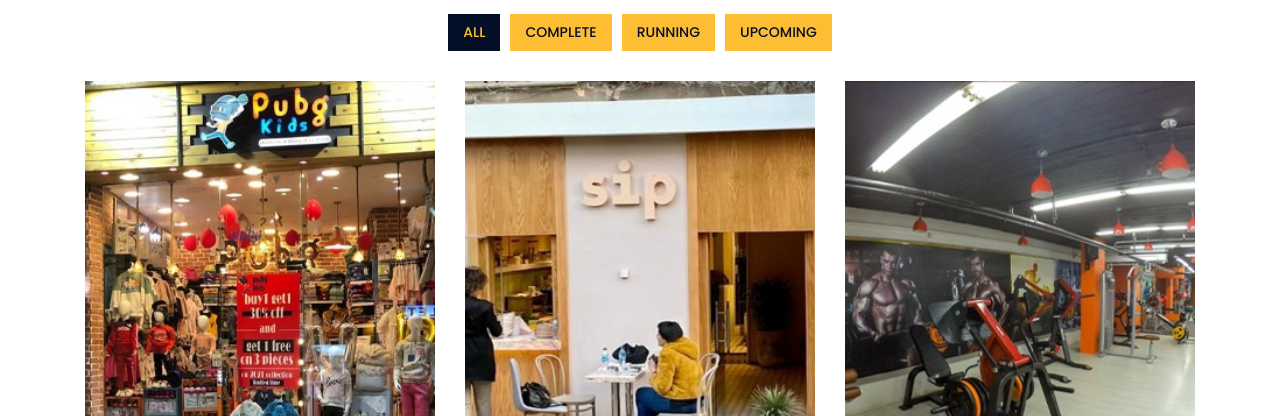
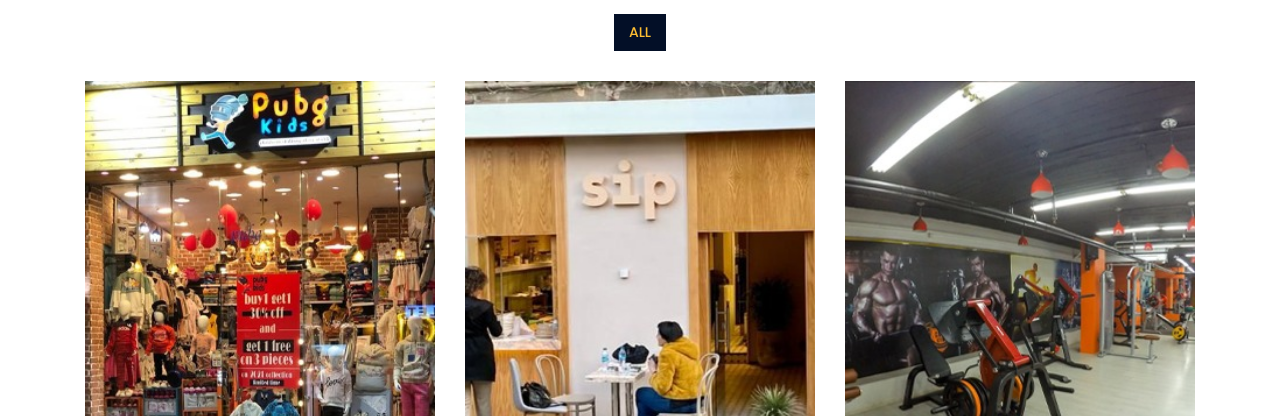
Before and after one commit to tellus20/tellus, a plain HTML site: page portfolio.html in a window 1280 px wide. Shown: the part 684-1100 px from the top of the page. Drawn offline with nearby package versions, Linux system fonts and the light colour scheme.

Commit message:
potfolio1

```diff
--- a/portfolio.html
+++ b/portfolio.html
@@ -138,9 +138,9 @@
                         <div class="col-12">
                             <ul id="portfolio-flters">
                                 <li data-filter="*" class="filter-active">All</li>
-                                <li data-filter=".first">Complete</li>
+                               <!-- <li data-filter=".first">Complete</li>
                                 <li data-filter=".second">Running</li>
-                                <li data-filter=".third">Upcoming</li>
+                                <li data-filter=".third">Upcoming</li> -->
                             </ul>
                         </div>
                     </div>
```
